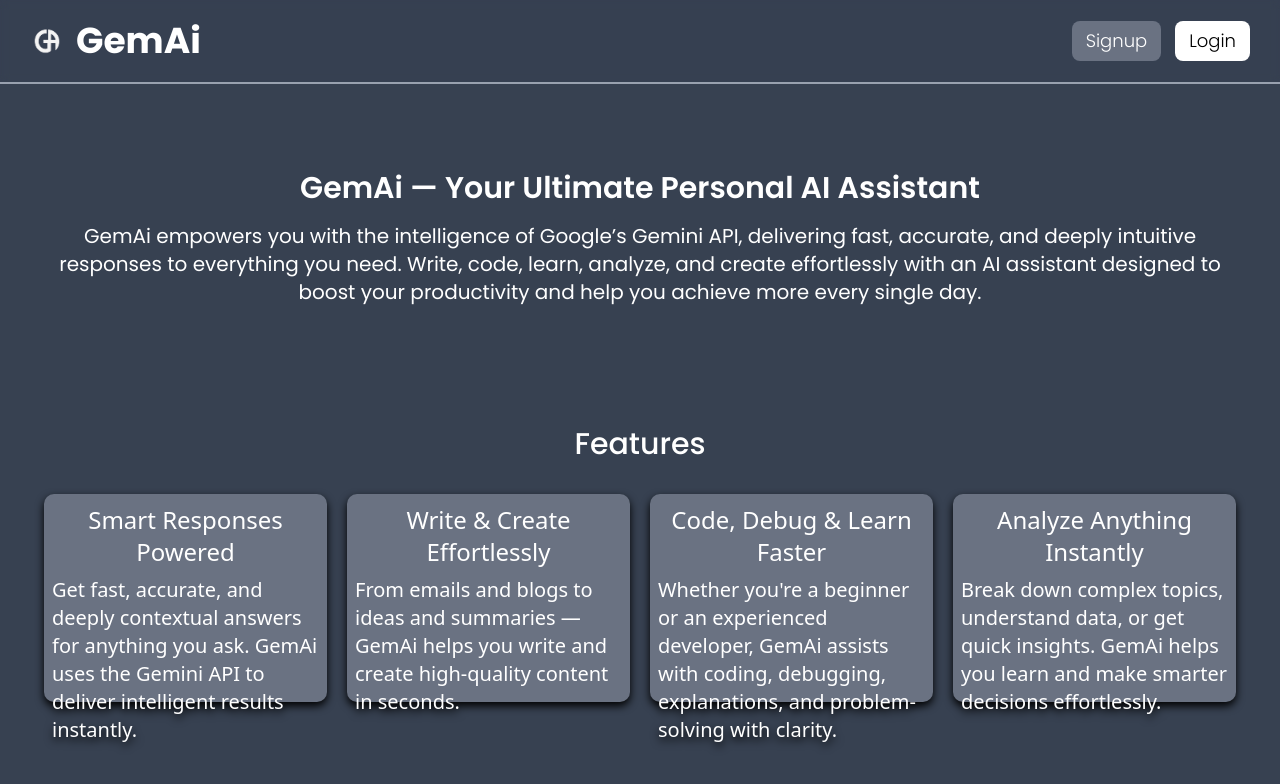
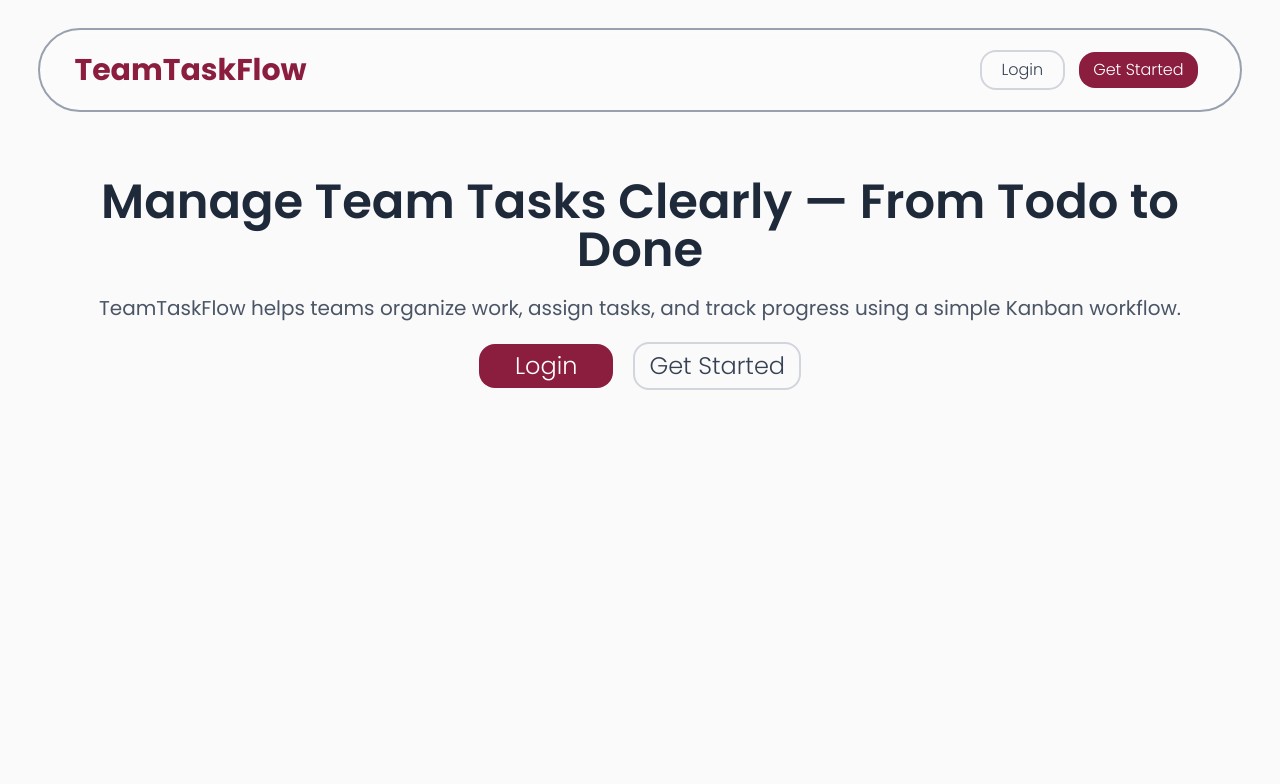
Before and after one commit to chouglesafdar22/TeamTaskFlow, a Next.js app: page / in a window 1280 px wide. Shown: the top 784 px of the page. Built offline with nearby package versions, Linux system fonts and the light colour scheme.

Commit message:
small changed in ui, title, description

```diff
--- a/package.json
+++ b/package.json
@@ -1,5 +1,5 @@
 {
-  "name": "ai-assitant-web",
+  "name": "teamtaskflow",
   "version": "0.1.0",
   "private": true,
   "scripts": {
--- a/src/app/globals.css
+++ b/src/app/globals.css
@@ -1,8 +1,8 @@
 @import "tailwindcss";
 
 :root {
-  --background: #374151;
-  --foreground: #ffffff;
+  --background: #FAFAFA;
+  --foreground: #000000;
 }
 
 @theme inline {
@@ -14,8 +14,8 @@
 
 @media (prefers-color-scheme: dark) {
   :root {
-    --background: #374151;
-    --foreground: #ffffff;
+    --background: #FAFAFA;
+    --foreground: #000000;
   }
 }
 
--- a/src/app/layout.tsx
+++ b/src/app/layout.tsx
@@ -13,7 +13,7 @@
 });
 
 export const metadata: Metadata = {
-  title: "GemAi",
+  title: "TeamTaskFlow",
   description: "Generated by create next app",
 };
 
--- a/src/app/page.tsx
+++ b/src/app/page.tsx
@@ -1,21 +1,26 @@
 "use client";
 import { Navbar } from "@/components/Navbar";
 import { FeatureCard } from "@/components/FeatureCard";
+import { PrimaryButton } from "@/components/Button";
 
 export default function Home() {
   return (
     <>
       <Navbar />
 
-      <section className="header xl:pt-40 lg:pt-36 md:pt-32 sm:pt-28 pt-24 xl:pb-20 lg:pb-16 md:py-14 sm:py-12 py-11 xl:px-6 lg:px-5 md:px-4 sm:px-3 px-1.5">
-        <div className="flex flex-col justify-center container gap-4 py-2.5 md:px-5 px-2.5 mx-auto">
-          <h2 className="text-white text-center poppins-semibold xl:text-3xl lg:text-2xl md:text-xl base:text-lg text-sm">GemAi — Your Ultimate Personal AI Assistant</h2>
-          <span className="text-white md:text-center text-left line-clamp-4 poppins-regular xl:text-xl lg:text-lg md:text-base base:text-sm text-xs wrap-break-word">GemAi empowers you with the intelligence of Google’s Gemini API, delivering fast, accurate, and deeply intuitive responses to everything you need. Write, code, learn, analyze, and create effortlessly with an AI assistant designed to boost your productivity and help you achieve more every single day.
-          </span>
+      <section className="header xl:pt-42 lg:pt-38 md:pt-34 sm:pt-28 pt-24 xl:pb-20 lg:pb-16 md:py-14 sm:py-12 py-11 xl:px-8 lg:px-7 md:px-5 sm:px-4 px-2">
+        <div className="flex flex-col justify-center container sm:gap-5 gap-4 py-2.5 md:px-5 px-2.5 mx-auto">
+          <h2 className="text-gray-800 text-center poppins-semibold xl:text-5xl lg:text-4xl md:text-3xl sm:text-2xl text-xl wrap-break-word">Manage Team Tasks Clearly — From Todo to Done</h2>
+          <span className="text-gray-600 md:text-center text-left line-clamp-2 poppins-regular xl:text-xl lg:text-lg md:text-base base:text-sm text-xs wrap-break-word">TeamTaskFlow helps teams organize work, assign tasks, and track progress using a simple Kanban workflow.</span>
+          <div className="flex md:flex-row flex-col md:gap-5 gap-3.5 justify-center items-center">
+            <PrimaryButton href={"/auth/login"} text={"Login"} className={"bg-[#8B1E3F] text-white hover:bg-[#A23652] px-9"} />
+            <PrimaryButton href={"/auth/signup"} text={"Get Started"} className={"border-2 border-solid border-gray-300 text-gray-700 hover:bg-gray-100"} />
+          </div>
+          <div></div>
         </div>
       </section>
 
-      <section className="features xl:pt-5 lg:pt-4 md:pt-3 sm:pt-2 pt-1.5 xl:px-6 lg:px-5 md:px-4 sm:px-3 px-1.5">
+      {/* <section className="features xl:pt-5 lg:pt-4 md:pt-3 sm:pt-2 pt-1.5 xl:px-6 lg:px-5 md:px-4 sm:px-3 px-1.5">
         <div className="flex flex-col sm:gap-8 gap-5 xl:justify-center py-2.5 md:px-5 px-2.5">
           <h3 className="text-white text-center poppins-medium xl:text-3xl lg:text-2xl md:text-xl sm:text-lg text-base">Features</h3>
           <div className="flex sm:flex-row flex-col justify-center items-center gap-5">
@@ -25,7 +30,7 @@
             <FeatureCard title={"Analyze Anything Instantly"} text={"Break down complex topics, understand data, or get quick insights. GemAi helps you learn and make smarter decisions effortlessly."} />
           </div>
         </div>
-      </section>
+      </section> */}
     </>
   )
 };
--- a/src/components/Button.tsx
+++ b/src/components/Button.tsx
@@ -12,13 +12,13 @@
     return (
         <Link href={href}>
             <motion.button
-                whileHover={{ scale: 1.02 }}
-                whileTap={{ scale: 0.98 }}
+                whileHover={{ scale: 1.01 }}
+                whileTap={{ scale: 0.99 }}
                 transition={{ type: "spring", duration: 0.3, ease: "linear" }}
-                className={`${className} text-center cursor-pointer poppins-light items-center xl:text-lg lg:text-base md:text-sm sm:text-xs text-[10px] w-auto h-auto py-1.5 px-3.5 rounded-lg transition-all duration-300 ease-linear`}
+                className={`${className} text-center cursor-pointer poppins-light items-center xl:text-2xl lg:text-xl md:text-lg sm:text-base text-sm w-auto h-auto py-1.5 px-3.5 rounded-2xl transition-all duration-500 ease-linear`}
             >
                 {text}
             </motion.button>
         </Link>
     )
-}
+};
--- a/src/components/Navbar.tsx
+++ b/src/components/Navbar.tsx
@@ -5,10 +5,10 @@
 
 export function Navbar() {
     return (
-        <nav className="navbar z-40 bg-gray-700/30 backdrop-blur-xs flex flex-col border-b-2 border-b-gray-400 top-0 w-full md:py-4 py-2.5 md:px-5 px-3 fixed">
-            <div className="navbarLinks flex flex-row justify-between items-center text-center">
+        <nav className="navbar flex justify-center z-40 sm:top-7 top-4 fixed w-full items-center">
+            <div className="navbarLinks bg-white/30 backdrop-blur-xs border-2 border-gray-400 flex flex-row justify-between items-center text-center rounded-r-full rounded-l-full md:min-w-[60%] w-[94%] md:py-5 py-3 md:px-8 px-3.5">
                 <div className="logoLeftSides flex justify-center items-center text-center gap-1 px-0.5">
-                    <Image
+                    {/* <Image
                         src={"/images/gemai-logo.png"}
                         alt="gemai-logo"
                         width={50}
@@ -16,14 +16,14 @@
                         loading='eager'
                         unoptimized
                         className="object-contain rounded-full"
-                    />
-                    <h1 className="lg:text-4xl md:text-3xl sm:text-2xl text-xl text-White hover:text-gray-400 poppins-bold">
-                        <Link href="/">GemAi</Link>
+                    /> */}
+                    <h1 className="lg:text-3xl md:text-2xl sm:text-xl text-lg text-[#8B1E3F] poppins-bold">
+                        <Link href="/">TeamTaskFlow</Link>
                     </h1>
                 </div>
                 <div className="rightSides flex justify-center items-center text-center gap-3.5 px-2.5">
-                    <PrimaryButton href={"/auth/signup"} text={"Signup"} className={"sm:block hidden bg-gray-500 text-white hover:bg-black hover:text-white "} />
-                    <PrimaryButton href={"/auth/login"} text={"Login"} className={"sm:block hidden bg-white text-black hover:bg-black hover:text-white"} />
+                    <PrimaryButton href={"/auth/login"} text={"Login"} className={"sm:block hidden border-2 border-solid border-gray-300 text-gray-700 hover:bg-gray-100 xl:text-base lg:text-sm md:text-xs sm:text-[10px] px-5"} />
+                    <PrimaryButton href={"/auth/signup"} text={"Get Started"} className={"sm:block hidden bg-[#8B1E3F] text-white hover:bg-[#A23652] xl:text-base lg:text-sm md:text-xs sm:text-[10px]"} />
                 </div>
             </div>
         </nav>
```
